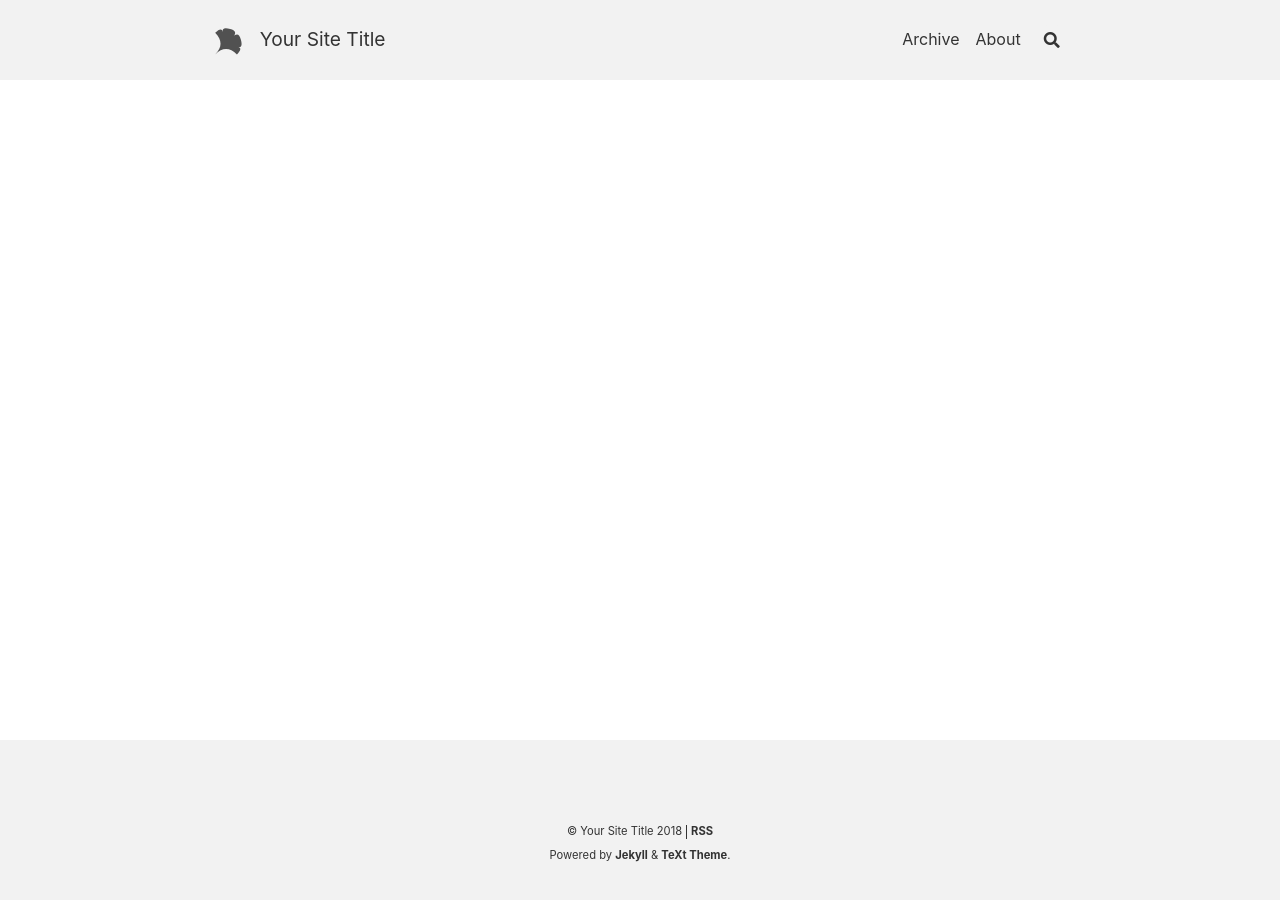
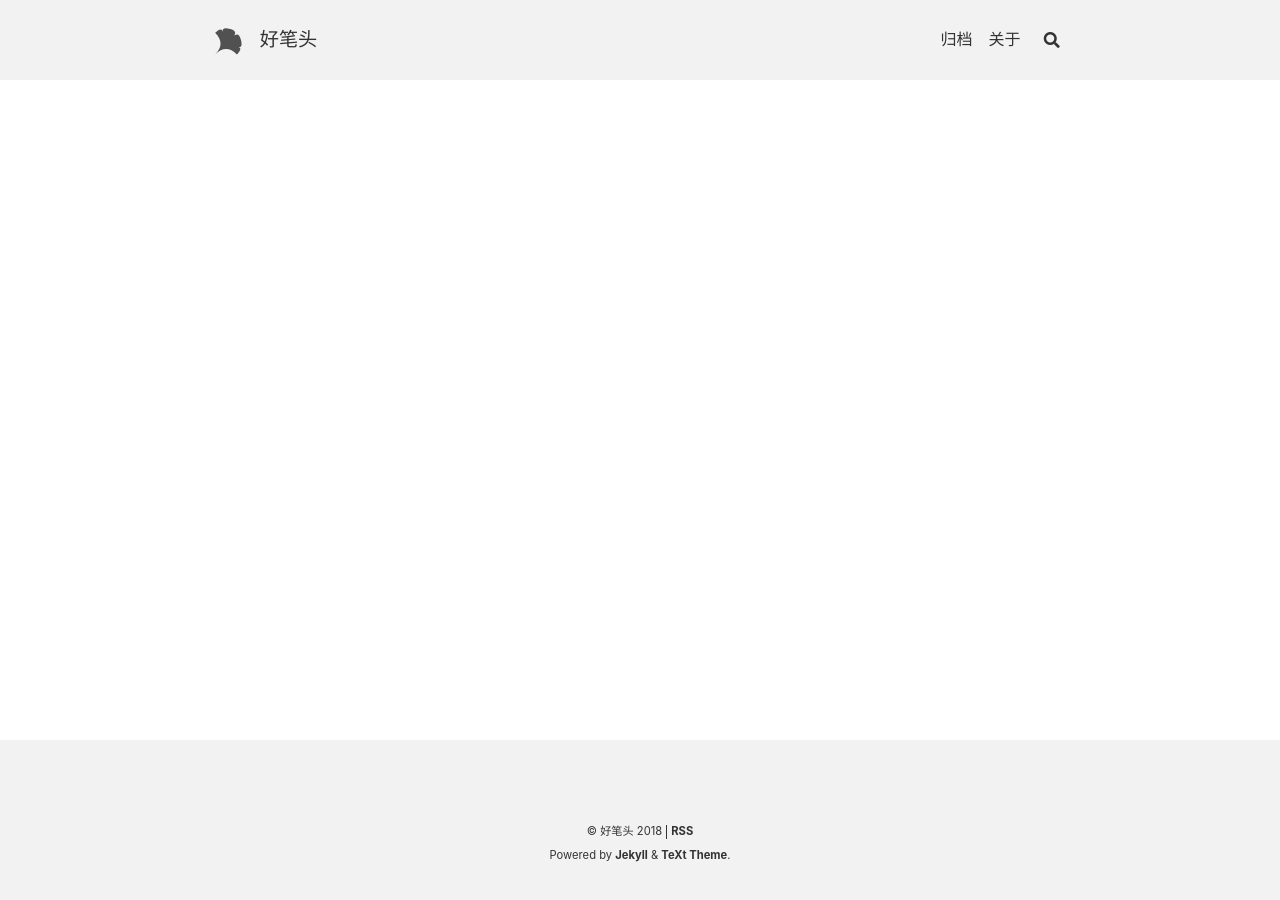
Before and after one commit to hjfbswb/hjfbswb.github.io, a Jekyll site: the page built from index.html, in a window 1280 px wide. Built offline with Jekyll 4.4.1, drawn with Linux system fonts in a browser that asks for light colours; nearby versions of some CDN libraries; the list of posts is cut into pages by our own code.

Commit message:
modify config

```diff
--- a/_config.yml
+++ b/_config.yml
@@ -20,14 +20,14 @@ text_skin: default # "default" (default), "dark", "forest", "ocean", "chocolate"
 highlight_theme: default # "default" (default), "tomorrow", "tomorrow-night", "tomorrow-night-eighties", "tomorrow-night-blue", "tomorrow-night-bright"
 url     : # the base hostname & protocol for your site e.g. https://www.someone.com
 baseurl : # does not include hostname
-title   : Your Site Title
+title   : 好笔头
 description: > # this means to ignore newlines until "Language & timezone"
   Your Site Description
 
 
 ## => Language and Timezone
 ##############################
-lang: # the language of your site, "en" (default, English), "zh"(简体中文), "zh-Hans"(简体中文), "zh-Hant"(繁體中文)
+lang: zh # the language of your site, "en" (default, English), "zh"(简体中文), "zh-Hans"(简体中文), "zh-Hant"(繁體中文)
 timezone: # see https://en.wikipedia.org/wiki/List_of_tz_database_time_zones for the available values
 
 
@@ -197,7 +197,7 @@ defaults:
       license: true
       aside:
         toc: true
-      show_edit_on_github: true
+      show_edit_on_github: false
       pageview: true
 
 
```
